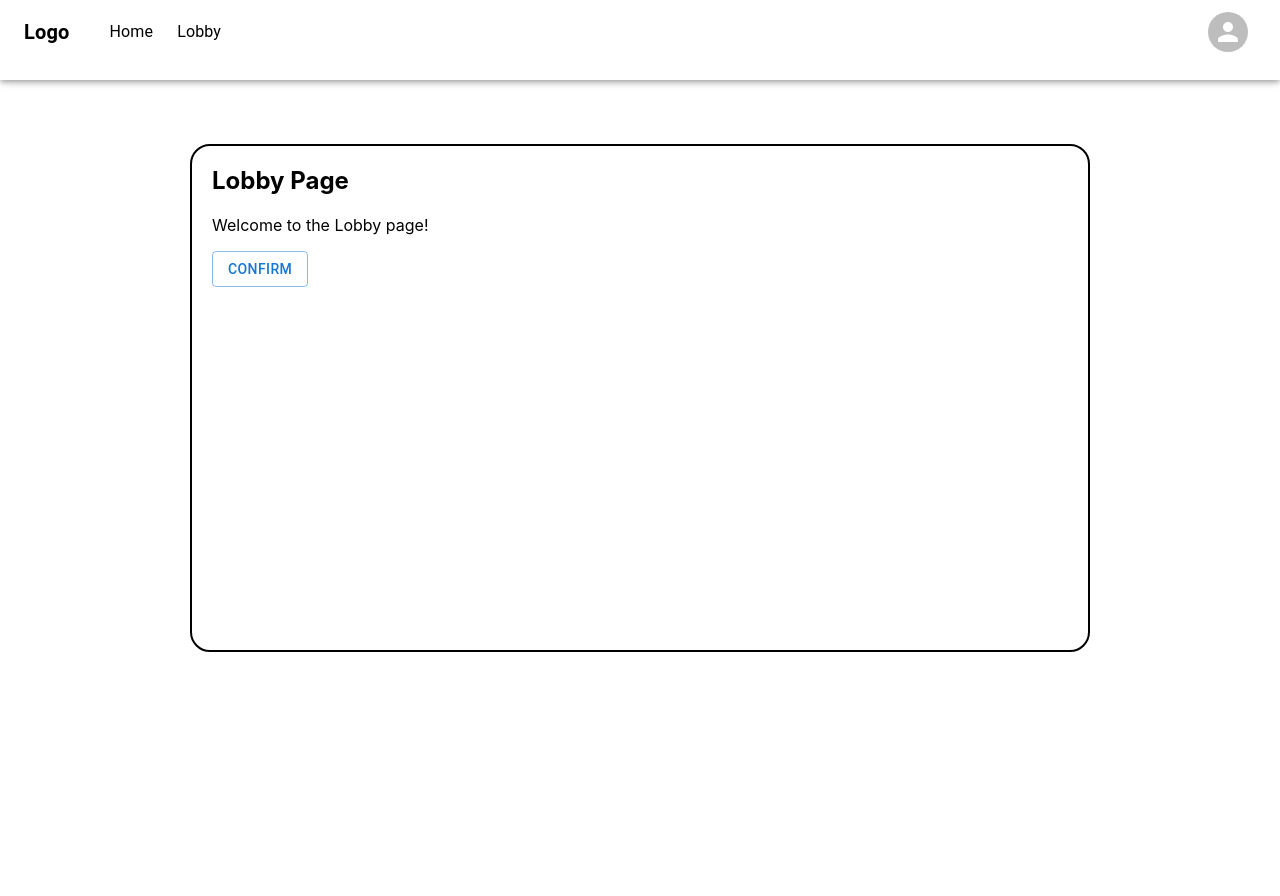
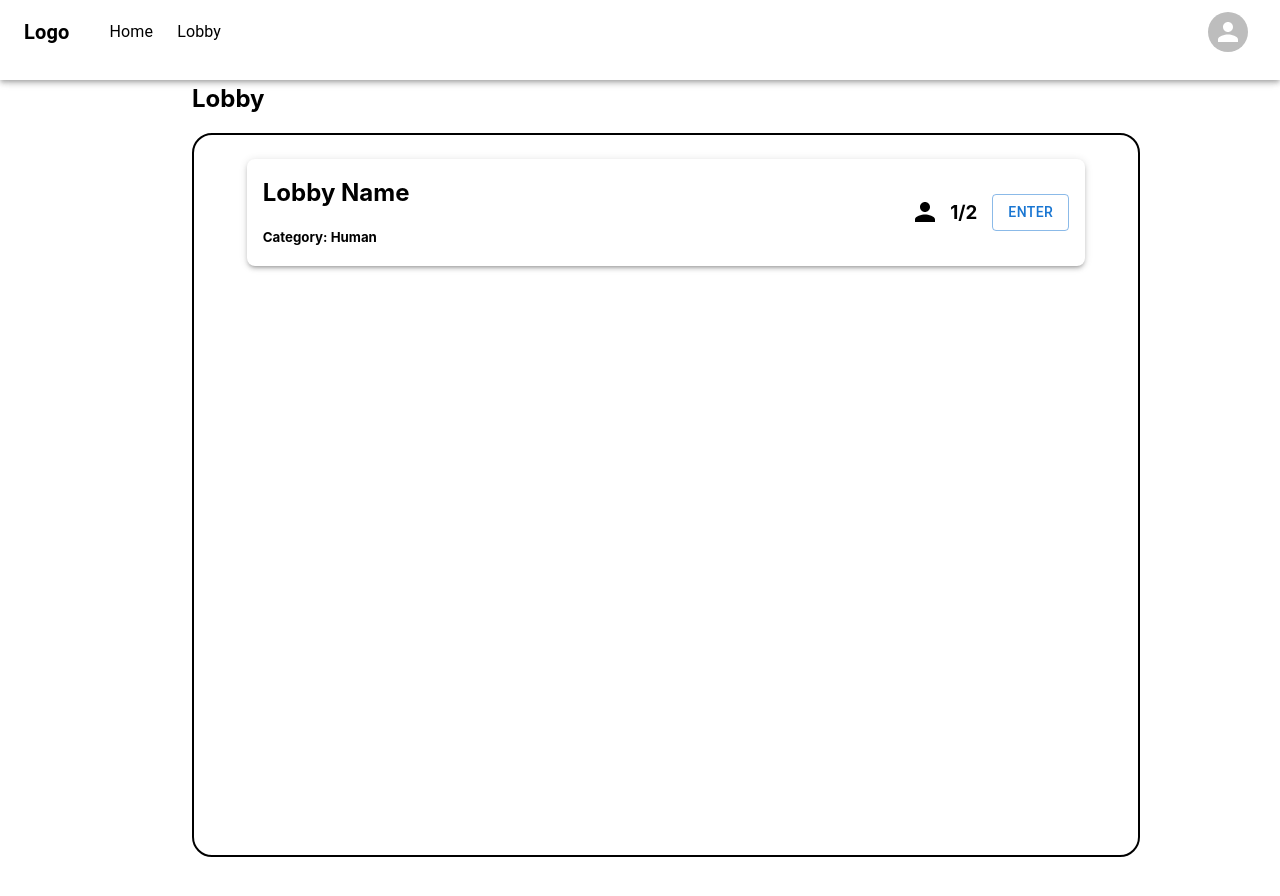
Before and after one commit to PassawutP/Intania-Hackathon, a React (Create React App) app in the folder frontend/: page /lobby in a window 1280 px wide. Shown: the top 896 px of the page. Before the commit the page ends 800 px from the top, so only its background shows below. Built offline with nearby package versions, Linux system fonts and the light colour scheme.

Commit message:
feat: new lobby

```diff
--- a/frontend/src/pages/Lobby.tsx
+++ b/frontend/src/pages/Lobby.tsx
@@ -2,21 +2,57 @@ import React from 'react';
 import Box from '@mui/material/Box';
 import Button from '@mui/material/Button';
 import { useNavigate } from 'react-router-dom';
+import { Person } from "@mui/icons-material";
 
 const Lobby: React.FC = () => {
   const navigate = useNavigate();
 
   return (
-    <div style={{ display: 'flex', flexDirection: 'column', height: '90vh' }}>
-        <Box sx={{ width: '70%', height: '70%', margin: 'auto', marginTop: 10, borderRadius: 5, color: 'black', border:"2px solid black" }}>
-          <div style={{ paddingLeft: 20 }}>
-            <h2>Lobby Page</h2>
-            <p>Welcome to the Lobby page!</p>
-            <Button variant="outlined" onClick={() => navigate('/game')}>Confirm</Button>
-          </div>
-        </Box>
+    <div style={{ display: 'flex', height: '120vh', justifyContent: 'center', alignItems: 'center' }}>
+      <div style={{ display: 'flex', height: "100%", width: '70%', flexDirection: 'column', alignItems: 'center' }}>
+        <div style={{ display: 'flex', width: '100%', height: '100%', flexDirection: 'column'}}>
+          <h2>Lobby</h2>
+          <Box
+            sx={{
+              width: '100%',
+              height: '70%',
+              borderRadius: 5,
+              color: 'black',
+              border: '2px solid black',
+              padding: 3,
+              display: 'flex',
+              justifyContent: 'center',
+            }}
+          >
+            <Box
+              sx={{
+                width: "90%",
+                height: 75,
+                backgroundColor: 'white',
+                boxShadow: 3, // MUI shadow level (0-24)
+                borderRadius: 2, // Optional rounded corners
+                p: 2, // Padding
+                display: 'flex',
+                justifyContent: 'space-between',
+                alignItems: 'center',
+              }}
+            >
+              <div style={{ flexDirection: 'column' }}>
+                <h2>Lobby Name</h2>
+                <h5>Category: Human</h5>
+              </div>
+              <div style={{ display: 'flex', flexDirection: 'row', justifyContent: 'center', alignItems: 'center' }}>
+                <Person sx={{ fontSize: 30, color: "black" }} />
+                <h3 style={{ marginLeft: 10 }}>1/2</h3>
+                <Button variant="outlined" style={{ marginLeft: 15 }} onClick={() => { navigate('/game') }}>Enter</Button>
+              </div>
+            </Box>
+          </Box>
+        </div>
+      </div>
     </div>
   );
 };
 
+
 export default Lobby;
```
